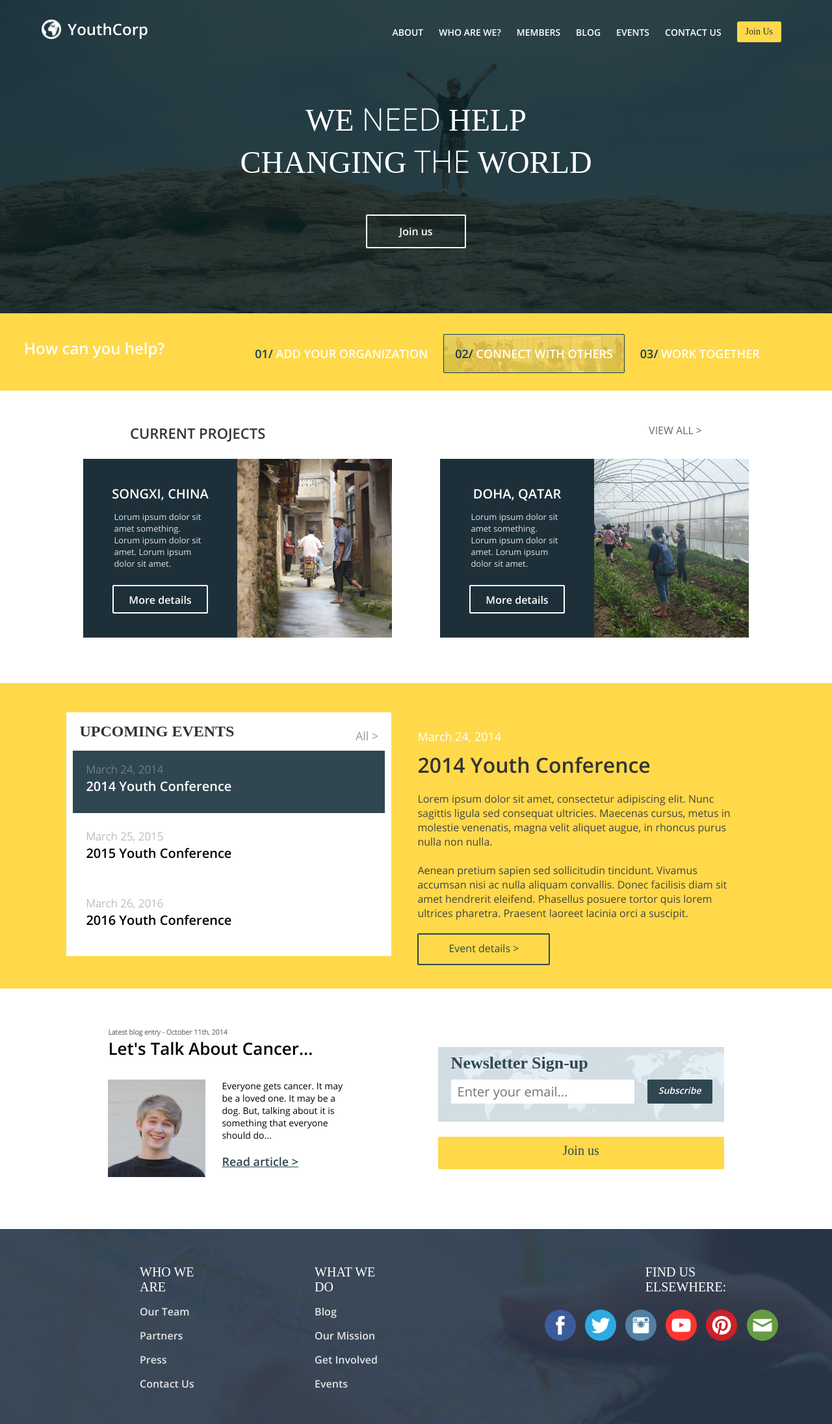
After one commit to nrubin999/TYC, a PHP site: page /index.php in a window 1280 px wide. The commit adds this page. Shown: the whole page at 65% size. Run offline with PHP 8.4, Linux system fonts and the light colour scheme; some web fonts are replaced.

Commit message:
Converted to PHP

```diff
--- /dev/null
+++ b/footer.php
@@ -0,0 +1,33 @@
+<div id="footer">
+<table>
+	<tr style="font-size:20px;">
+    	<td style="font-family:opensans-bold!important;color:white!important;cursor:auto;">WHO WE ARE</td>
+        <td style="font-family:opensans-bold!important;color:white!important;cursor:auto;">WHAT WE DO</td>
+        <td style="font-family:opensans-bold!important;color:white!important;cursor:auto;padding:0 80px 10px 300px;">FIND US ELSEWHERE:</td>
+    </tr>
+    <tr>
+    	<td>Our Team</td>
+        <td>Blog</td>
+        <td rowspan="2" style="padding:0px 0px 0px 140px">
+        	<a target="_blank" href="http://facebook.com/theyouthcorp"><img src="images/social/facebook500.png"></a>
+            <a target="_blank" href="http://twitter.com/theyouthcorp"><img src='images/social/twitter.png'></a>
+            <a target="_blank" href="http://instagram.com/youthcorp"><img src="images/social/instagram.png"></a>
+            <img src="images/social/youtube-variation.png">
+            <img src="images/social/pinterest.png">
+            <a href="mailto:theyouthc@gmail.com"><img src="images/social/email.png"></a>
+        </td>
+    </tr>
+    <tr>
+    	<td>Partners</td>
+        <td>Our Mission</td>
+    </tr>
+    <tr>
+    	<td>Press</td>
+        <td>Get Involved</td>
+    </tr>
+    <tr>
+    	<td>Contact Us</td>
+        <td>Events</td>
+    </tr>
+</table>
+</div>
--- a/images/_notes/dwsync.xml
+++ b/images/_notes/dwsync.xml
@@ -13,4 +13,7 @@
 <file name="worldbgnew.png" server="nicholasrub.in/public_html/tyc/" local="3496698442" remote="3496778040" Dst="-1" />
 <file name="worldbgnew2.png" server="nicholasrub.in/public_html/tyc/" local="3496698512" remote="3496778040" Dst="-1" />
 <file name="shrine.jpg" server="nicholasrub.in/public_html/tyc/" local="3492794545" remote="3496778100" Dst="-1" />
+<file name="1011616_616358828452656_822759525399498919_n.jpg" server="nicholasrub.in/public_html/tyc/" local="3493483394" remote="3496855560" Dst="-1" />
+<file name="10256924_1415753798701028_4789715948270711380_o.jpg" server="nicholasrub.in/public_html/tyc/" local="3493483527" remote="3496855560" Dst="-1" />
+<file name="IMG_3906-2.jpg" server="nicholasrub.in/public_html/tyc/" local="3493484008" remote="3496855560" Dst="-1" />
 </dwsync>
--- /dev/null
+++ b/index.php
@@ -0,0 +1,146 @@
+<!doctype html>
+<html>
+<head>
+<meta charset="UTF-8">
+<title>Home | YC</title>
+<link type="text/css" rel="stylesheet" href="styles/styles.css">
+<link type="text/css" rel="stylesheet" href="styles/animations.css">
+<script src="scripts/script.js"></script>
+</head>
+
+<body>
+<div id="darken" onClick="hideDarken('darken','mainlogin');"></div>
+<div id="darkentwo" onClick="hideDarken('darkentwo','maindonate');"></div>
+<div id="top">
+	<a href="index.php">
+	<img id="logo" src="images/logo.png">
+	<h1 id="logoname">YouthCorp</h1>
+    </a>
+    <ul>
+  		<a href="about.php"><li>ABOUT</li></a>
+        <a href="who.php"><li>WHO ARE WE?</li></a>
+        <li>MEMBERS</li>
+        <li>BLOG</li>
+        <li>EVENTS</li>
+        <li>CONTACT US</li>
+        <li id="joinus" onClick="showLogin('maindonate','darkentwo');">Join Us</li>
+    </ul>
+    <div id="message">
+    	WE <span style="font-family:opensans-light!important">NEED</span> HELP<br>CHANGING <span style="font-family:opensans-light!important">THE</span> WORLD
+    </div>
+    <div id="messagejoinus" class="fadeIn" onClick="showLogin('mainlogin','darken');">Join us</div>
+</div>
+<div id="yellow">
+	<h1 id="helpout">How can you help?</h1>
+    <ul>
+  		<li><span style="color:#123D52!important">01/</span> ADD YOUR ORGANIZATION</li>
+        <li id="helptwo"><span style="padding:17px;border:1px solid #123D52;border-radius:2px;background-image:url(images/connect.png);background-size:contain;"><span style="color:#123D52!important">02/</span> CONNECT WITH OTHERS</span></li>
+        <li><span style="color:#123D52!important">03/</span> WORK TOGETHER</li>
+    </ul>
+</div>
+<div id="currentprojects">
+	<h1 class="title">CURRENT PROJECTS</h1>
+    <h1 class="titleright">VIEW ALL ></h1>
+    <div class="project" id="projectleft" style="float:left;margin-left:200px;clear:both;">
+    	<div class="projectleft">
+             <h1>SONGXI, CHINA</h1>
+             <p>Lorum ipsum dolor sit amet something. Lorum ipsum dolor sit amet. Lorum ipsum dolor sit amet.</p>
+             <div>
+             	More details
+             </div>
+        </div>
+        <div class="projectright" style="background-image:url(images/man.jpg);background-size:cover;">
+        </div>
+    </div>
+    <div class="project" id="projectright" style="float:right;margin-right:200px;">
+    	<div class="projectleft">
+        	<h1>DOHA, QATAR</h1>
+            <p>Lorum ipsum dolor sit amet something. Lorum ipsum dolor sit amet. Lorum ipsum dolor sit amet.</p>
+            <div>
+            	More details
+            </div>
+        </div>
+        <div class="projectright" style="background-image:url(images/greenhouse.JPG);background-size:cover;">
+        </div>
+    </div>
+</div>
+<div id="events">
+	<div id="eventbox">
+    	<h1>UPCOMING EVENTS   <span style="float:right;padding:8px 20px 0px 0px;color:#999999!important;font-family:opensans-regular;font-size:18px;">All ></span></h1>
+    	<div class="eventactive event" id="event3" onClick="switchEvent('event3');"><p>
+        	<span style="font-family:opensans-light;color:#999999;font-size:17px;">
+            March 24, 2014
+            </span><br>
+            2014 Youth Conference
+        </p></div>
+        <div class="event" id="event2" onClick="switchEvent('event2');"><p>
+        	<span style="font-family:opensans-light;color:#999999;font-size:17px;">
+            March 25, 2015
+            </span><br>
+        	2015 Youth Conference
+        </p></div>
+        <div class="event" id="event1" onClick="switchEvent('event1');"><p>
+        	<span style="font-family:opensans-light;color:#999999;font-size:17px;">
+            March 26, 2016
+            </span><br>
+        	2016 Youth Conference
+        </p></div>
+    </div>
+    <h2 id="eventdate">March 24, 2014</h2>
+    <h1 id="eventtitle">2014 Youth Conference</h1>
+    <h3 id="eventtext">Lorem ipsum dolor sit amet, consectetur adipiscing elit. Nunc sagittis ligula sed consequat ultricies. Maecenas cursus, metus in molestie venenatis, magna velit aliquet augue, in rhoncus purus nulla non nulla.
+    <br><br>Aenean pretium sapien sed sollicitudin tincidunt. Vivamus accumsan nisi ac nulla aliquam convallis. Donec facilisis diam sit amet hendrerit eleifend. Phasellus posuere tortor quis lorem ultrices pharetra.
+    Praesent laoreet lacinia orci a suscipit.</h3>
+    <div id="eventdetails">
+    	Event details >
+    </div>
+</div>
+<div id="bottom">
+	<h6>Latest blog entry - October 11th, 2014</h6>
+    <h1>Let's Talk About Cancer...</h1>
+    <img src="images/blogshot.png">
+    <p id="blogpreview">Everyone gets cancer. It may be a loved one. It may be a dog. But, talking about it is something that everyone should do...<br><br>
+    <span style="font-size:18px;text-decoration:underline;font-family:opensans-semibold;color:#2f4751;cursor:pointer;">Read article ></span>
+    </p>
+    <!--<div id="blogbutton">
+    	Read article
+    </div>-->
+    <div id="subscribebox">
+    	<h1>Newsletter Sign-up</h1>
+        <form>
+        	<input autocorrect="off" spellcheck="false" type="text" placeholder="Enter your email...">
+        </form>
+        <div id="subscribebutton">
+        	<em>Subscribe</em>
+        </div>
+    </div>
+    <div id="subscribebelow">
+    	Join us
+    </div>
+</div>
+<?php include 'footer.php'; ?>
+<div id="mainlogin">
+	<form>
+		<p class="label">Your Full Name:</p>
+		<input autofocus style="text-transform:capitalize;" id="text" spellcheck="false" class="text" type="text">
+        <p class="label">Your Age:</p>
+		<input style="text-transform:capitalize;" id="text" spellcheck="false" class="text" type="text">
+        <p class="label">Your Location:</p>
+		<input style="text-transform:capitalize;" id="text" spellcheck="false" class="text" type="text">
+		<p class="label">Your Email Address:</p>
+		<input class="text" spellcheck="false" onKeyUP="trackChange(this.value)" type="text">
+		<input class="submit" disabled id="submit" type="submit" value="Request Invite">
+	</form>
+</div>
+<div id="maindonate">
+	<form>
+		<p class="label">Your Full Name:</p>
+		<input autofocus style="text-transform:capitalize;" id="text" spellcheck="false" class="text" type="text">
+        <p class="label">Amount:</p>
+		<input autofocus style="text-transform:capitalize" id="text" spellcheck="false" class="text" placeholder="$" type="text" onKeyUP="donateChange(this.value)">
+		<input class="submit2" disabled id="submit2" type="submit" value="Donate Now">
+	</form>
+</div>
+</body>
+
+</html>
--- /dev/null
+++ b/scripts/_notes/dwsync.xml
@@ -0,0 +1,4 @@
+<?xml version="1.0" encoding="utf-8" ?>
+<dwsync>
+<file name="script.js" server="nicholasrub.in/public_html/tyc/" local="3496839616" remote="3496855560" Dst="-1" />
+</dwsync>
--- /dev/null
+++ b/styles/_notes/dwsync.xml
@@ -0,0 +1,5 @@
+<?xml version="1.0" encoding="utf-8" ?>
+<dwsync>
+<file name="animations.css" server="nicholasrub.in/public_html/tyc/" local="3462590232" remote="3496855560" Dst="-1" />
+<file name="styles.css" server="nicholasrub.in/public_html/tyc/" local="3496886862" remote="3496897620" Dst="-1" />
+</dwsync>
--- a/styles/styles.css
+++ b/styles/styles.css
@@ -56,9 +87,18 @@ body {
 
 #top {
 	width: 100%;
-	height: 500px;
+	height: auto;
 	background-image:url(../images/background.png);
 	background-size:cover;
+	padding-bottom:100px;
+}
+
+#singlenav {
+	width: 100%;
+	height: 100px;
+	background-image:url(../images/background.png);
+	background-size:cover;
+	position:fixed;
 }
 
 #logo {
@@ -66,6 +106,7 @@ body {
 	height:30px;
 	margin:30px 10px 16px 10%;
 	float:left;
+	padding:0px;
 }
 
 #logoname {
@@ -73,6 +114,7 @@ body {
 	color:white;
 	font-size:24px;
 	margin:28px 0px 0px 0px;
+	padding:0px;
 	float:left;
 }
 
@@ -485,20 +527,20 @@ div ul li:hover {
 
 #bottom h6 {
 	font-family:opensans-light;
-	margin:40px 0px 0px 250px;
+	margin:40px 0px 0px 13%;
 	color:#666666;
 }
 
 #bottom h1 {
 	font-family:opensans-semibold;
 	font-size:26px;
-	margin:0px 0px 0px 250px;
+	margin:0px 0px 0px 13%;
 }
 
 #bottom img {
 	width:150px;
 	height:150px;
-	margin:30px 0px 0px 250px;
+	margin:30px 0px 0px 13%;
 	float:left;
 }
 
@@ -542,7 +584,7 @@ div ul li:hover {
 
 #subscribebox {
 	float:right;
-	margin:-20px 250px 0px 0px;
+	margin:-20px 13% 0px 0px;
 	padding:0px;
 	height:115px;
 	width:440px;
@@ -557,7 +599,7 @@ div ul li:hover {
 	width:440px;
 	background-color:#FFD94A;
 	display:inline-block;
-	margin:-50px 250px 0px 0px;
+	margin:-50px 13% 0px 0px;
 	text-align:center;
 	color:#2f4751;
 	font-family:opensans-bold;
```
Also changed, not shown: other parts of styles/styles.css (+31 -0 lines), _notes/dwsync.xml (+6 -1 lines), about.php (added, +16 -0 lines), nav.php (added, +15 -0 lines), who.php (added, +16 -0 lines).
